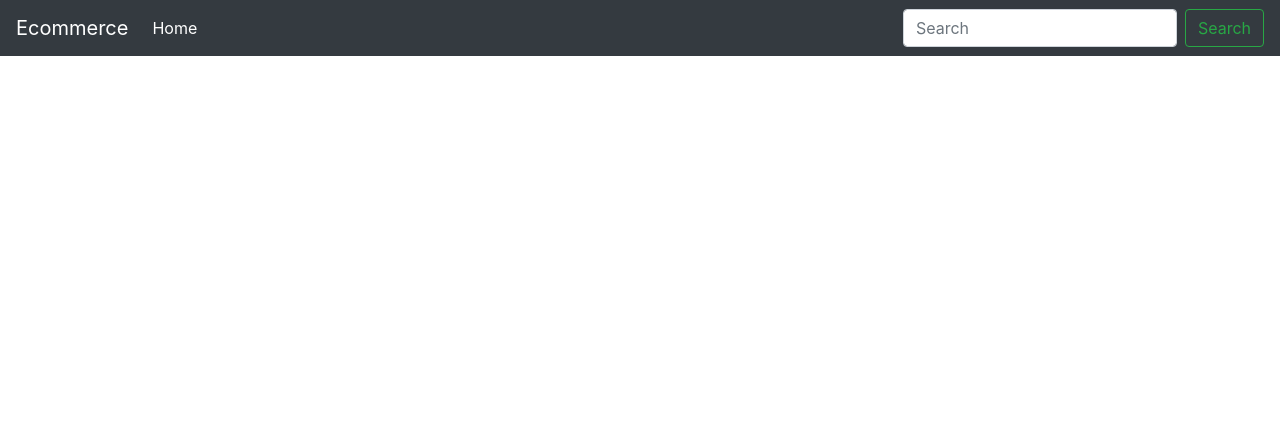
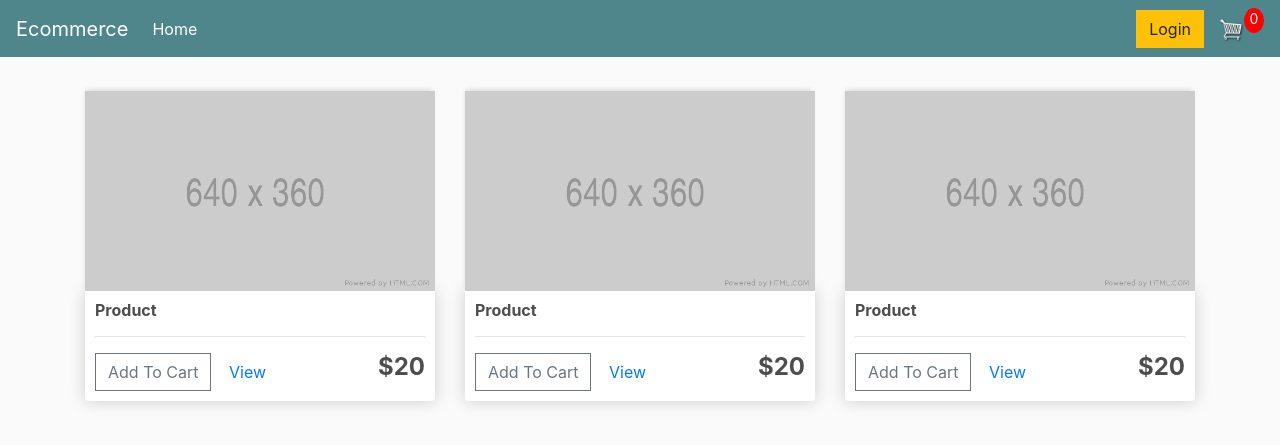
Before and after one commit to jokosu10/django-ecommerce, a Django app: page / in a window 1280 px wide. Shown: the top 445 px of the page. Run offline with Django 3.2, Linux system fonts and the light colour scheme; some libraries are stand-ins or nearby versions.

Commit message:
Setup home page and add dummy image
Signed-off-by: Joko Susilo <susilo.j8@gmail.com>

```diff
--- a/ecommerce/static/css/main.css
+++ b/ecommerce/static/css/main.css
@@ -1,3 +1,99 @@
-body {
-    background-color: blue;
+body{
+    background-color: hsl(0, 0%, 98%);
 }
+
+h1,h2,h3,h4,h5,h6{
+    color:hsl(0, 0%, 30%);
+}
+
+.box-element{
+    box-shadow:hsl(0, 0%, 80%) 0 0 16px;
+    background-color: #fff;
+    border-radius: 4px;
+    padding: 10px;
+}
+
+.thumbnail{
+    width: 100%;
+    height: 200px;
+    -webkit-box-shadow: -1px -3px 5px -2px rgba(214,214,214,1);
+    -moz-box-shadow: -1px -3px 5px -2px rgba(214,214,214,1);
+    box-shadow: -1px -3px 5px -2px rgba(214,214,214,1);
+}
+
+.product{
+    border-radius: 0 0 4px 4px;
+}
+
+.bg-dark{
+    background-color: #4f868c!important;
+}
+
+#cart-icon{
+    width:25px;
+    display: inline-block;
+    margin-left: 15px;
+}
+
+#cart-total{
+    display: block;
+    text-align: center;
+    color:#fff;
+    background-color: red;
+    width: 20px;
+    height: 25px;
+    border-radius: 50%;
+    font-size: 14px;
+}
+
+.col-lg-4, .col-lg-6, .col-lg-8, .col-lg-12{
+    margin-top: 10px;
+}
+
+.btn{
+    border-radius: 0;
+}
+
+.row-image{
+    width: 100px;
+}
+
+.form-field{
+    width:250px;
+    display: inline-block;
+    padding: 5px;
+}
+
+.cart-row{
+    display: flex;
+    align-items: flex-stretch;
+    padding-bottom: 10px;
+    margin-bottom: 10px;
+    border-bottom: 1px solid #ececec;
+
+}
+
+.quantity{
+    display: inline-block;
+    font-weight: 700;
+    padding-right:10px;
+
+
+}
+
+.chg-quantity{
+    width: 12px;
+    cursor: pointer;
+    display: block;
+    margin-top: 5px;
+    transition:.1s;
+}
+
+.chg-quantity:hover{
+    opacity: .6;
+}
+
+
+.hidden{
+    display: none!important;
+}
--- a/ecommerce/store/templates/store/main.html
+++ b/ecommerce/store/templates/store/main.html
@@ -4,12 +4,12 @@
 <head>
     <!-- Required meta tags -->
     <meta charset="utf-8">
-    <meta name="viewport" content="width=device-width, initial-scale=1, shrink-to-fit=no">
+    <meta name="viewport" content="width=device-width, initial-scale=1, maximum-scale=1, minimum-scale=1" />
 
     <!-- Bootstrap CSS -->
     <link rel="stylesheet" href="https://maxcdn.bootstrapcdn.com/bootstrap/4.0.0/css/bootstrap.min.css"
           integrity="sha384-Gn5384xqQ1aoWXA+058RXPxPg6fy4IWvTNh0E263XmFcJlSAwiGgFAW/dAiS6JXm" crossorigin="anonymous">
-    <!--    <link rel="stylesheet" type="text/css" href="{% static 'css/main.css' %}">-->
+        <link rel="stylesheet" type="text/css" href="{% static 'css/main.css' %}">
     <title>Ecommerce</title>
 </head>
 <body>
@@ -25,14 +25,26 @@
             <li class="nav-item active">
                 <a class="nav-link" href="#">Home <span class="sr-only">(current)</span></a>
             </li>
+        </ul>
 
-        </ul>
-        <form class="form-inline my-2 my-lg-0">
-            <input class="form-control mr-sm-2" type="search" placeholder="Search" aria-label="Search">
-            <button class="btn btn-outline-success my-2 my-sm-0" type="submit">Search</button>
-        </form>
+        <div class="form-inline my-2 my-lg-0">
+            <a href="#" class="btn btn-warning">Login</a>
+
+            <a href="{% url 'cart' %}">
+                <img id="cart-icon" src="{% static 'images/cart.png' %}" alt="">
+            </a>
+
+            <p id="cart-total">0</p>
+        </div>
     </div>
 </nav>
+
+<div class="container">
+    <br>
+    {% block content %}
+
+    {% endblock content %}
+</div>
 
 <!-- Optional JavaScript -->
 <!-- jQuery first, then Popper.js, then Bootstrap JS -->
--- a/ecommerce/store/templates/store/store.html
+++ b/ecommerce/store/templates/store/store.html
@@ -2,6 +2,42 @@
 {% load static %}
 {% block content %}
 
-<h3>Store</h3>
+<div class="row">
+    <div class="col-lg-4">
+        <img class="thumbnail" src="{% static 'images/placeholder.png' %}" alt="">
+        <div class="box-element product">
+            <h6><strong>Product</strong></h6>
+            <hr>
+
+            <button class="btn btn-outline-secondary add-btn">Add To Cart</button>
+            <a class="btn btn-outline success" href="#">View</a>
+            <h4 style="display: inline-block; float:right"><strong>$20</strong></h4>
+        </div>
+    </div>
+
+    <div class="col-lg-4">
+        <img class="thumbnail" src="{% static 'images/placeholder.png' %}" alt="">
+        <div class="box-element product">
+            <h6><strong>Product</strong></h6>
+            <hr>
+
+            <button class="btn btn-outline-secondary add-btn">Add To Cart</button>
+            <a class="btn btn-outline success" href="#">View</a>
+            <h4 style="display: inline-block; float:right"><strong>$20</strong></h4>
+        </div>
+    </div>
+
+    <div class="col-lg-4">
+        <img class="thumbnail" src="{% static 'images/placeholder.png' %}" alt="">
+        <div class="box-element product">
+            <h6><strong>Product</strong></h6>
+            <hr>
+
+            <button class="btn btn-outline-secondary add-btn">Add To Cart</button>
+            <a class="btn btn-outline success" href="#">View</a>
+            <h4 style="display: inline-block; float:right"><strong>$20</strong></h4>
+        </div>
+    </div>
+</div>
 
 {% endblock content %}
```
Also changed, not shown: ecommerce/static/images/cart.png (added), ecommerce/static/images/placeholder.png (added).
